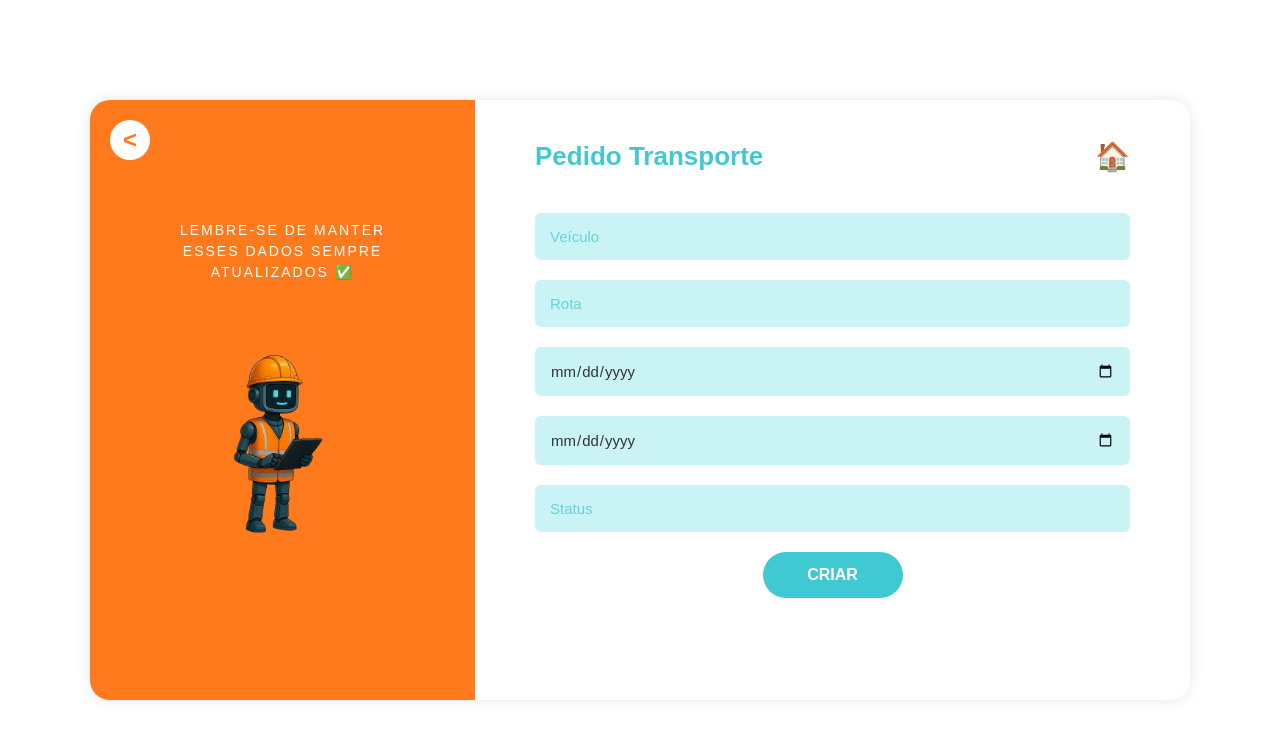
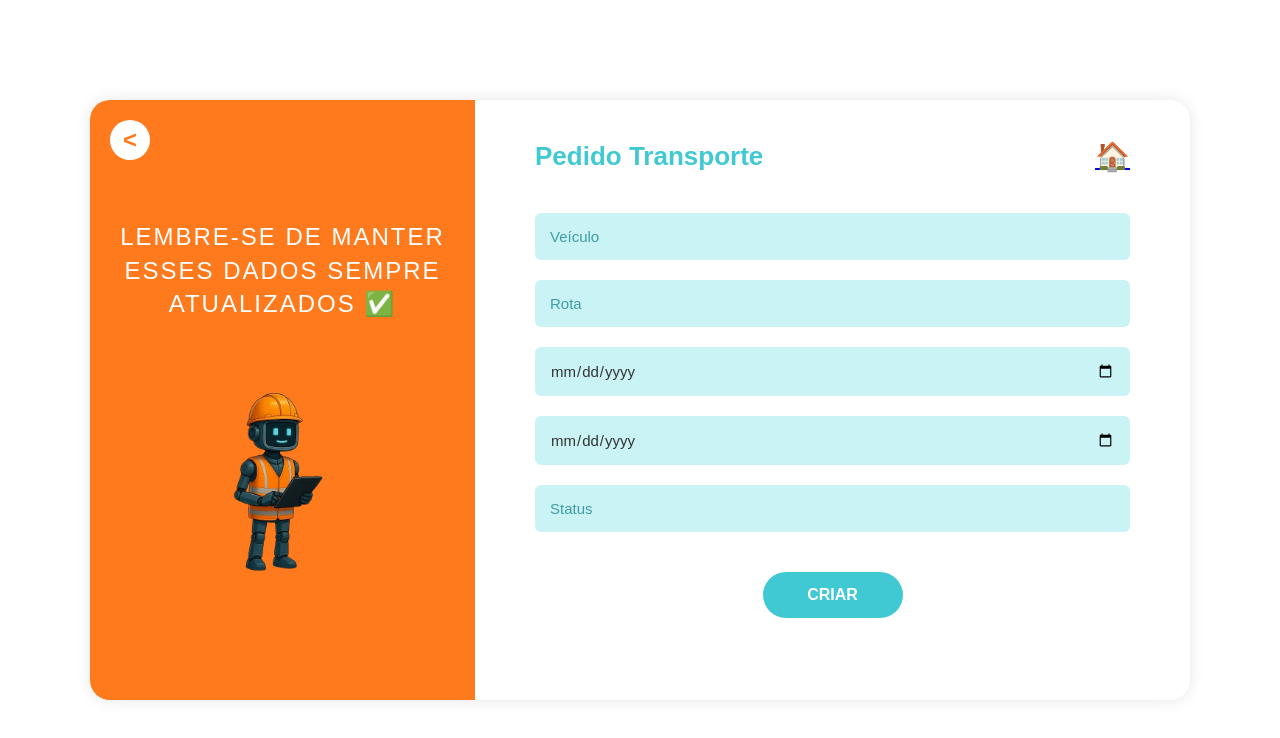
Before and after one commit to victorishizaki/nexus-tcc-forntend, a plain HTML site: page pages/pedidoTransporte.html in a window 1280 px wide. Drawn offline with Linux system fonts and the light colour scheme.

Commit message:
commit para puxar a do Richard

```diff
--- a/assets/css/pedidoTransporte.css
+++ b/assets/css/pedidoTransporte.css
@@ -4,6 +4,7 @@
   box-sizing: border-box;
   font-family: 'Arial Rounded MT Bold', Arial, sans-serif;
 }
+
 
 body {
   background-color: #ffffff;
@@ -24,7 +25,6 @@ body {
   box-shadow: 0 0 15px rgba(0,0,0,0.1);
 }
 
-/* Painel esquerdo */
 .left-panel {
   width: 35%;
   background-color: #ff7a1c;
@@ -59,6 +59,9 @@ body {
   font-size: 14px;
   line-height: 1.5;
   letter-spacing: 2px;
+  font-family: var(--font-pixel);
+  font-size: 24px;
+  line-height: 1.4;
 }
 
 .robo {
@@ -66,7 +69,6 @@ body {
   margin-top: 40px;
 }
 
-/* Painel direito */
 .right-panel {
   width: 65%;
   padding: 40px 60px;
@@ -90,7 +92,6 @@ body {
   color: #41c9d3;
 }
 
-/* Formulário */
 .formulario {
   display: flex;
   flex-direction: column;
@@ -105,10 +106,12 @@ body {
   padding: 15px;
   font-size: 15px;
   color: #333;
+  width: 100%;
 }
 
 .formulario input::placeholder {
-  color: #66d2d9;
+  color: #3f9da3;
+  font-weight: normal;
 }
 
 .formulario button {
@@ -122,6 +125,7 @@ body {
   width: 140px;
   align-self: center;
   font-weight: bold;
+  margin-top: 20px;
 }
 
 .formulario button:hover {
--- a/pages/pedidoTransporte.html
+++ b/pages/pedidoTransporte.html
@@ -1,11 +1,13 @@
 <!DOCTYPE html>
 <html lang="pt-BR">
+
 <head>
   <meta charset="UTF-8" />
   <meta name="viewport" content="width=device-width, initial-scale=1.0" />
   <title>Pedido Transporte</title>
   <link rel="stylesheet" href="/assets/css/pedidoTransporte.css" />
 </head>
+
 <body>
   <div class="container">
     <div class="left-panel">
@@ -22,7 +24,9 @@
     <div class="right-panel">
       <div class="header">
         <h1>Pedido Transporte</h1>
-        <div class="home-icon">🏠</div>
+        <a href="/index.html">
+          <div class="home-icon">🏠</div>
+        </a>
       </div>
 
       <form class="formulario">
@@ -37,4 +41,5 @@
     </div>
   </div>
 </body>
+
 </html>
```
